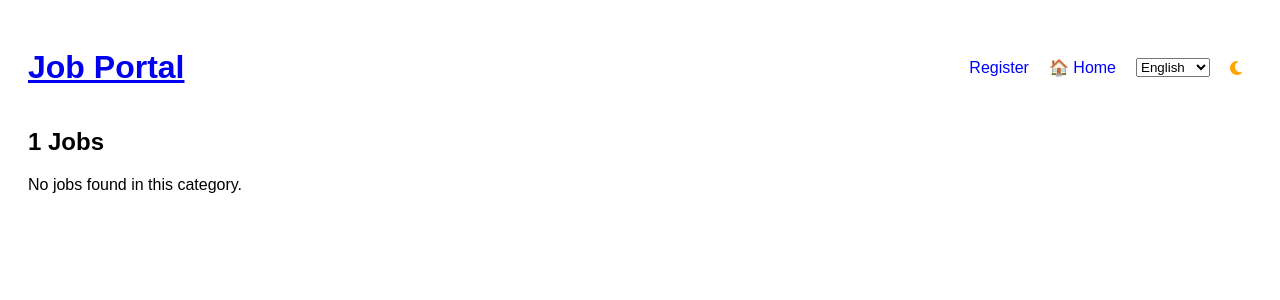
After one commit to Ibrahim-ux955/job-portal, a Flask app: page /category/1 in a window 1280 px wide. The commit adds this page. Shown: the top 300 px of the page. Run offline with Flask 3, Linux system fonts and the light colour scheme; some libraries are stand-ins or nearby versions.

Commit message:
Link category items to dynamic routes and restore map

```diff
--- a/app.py
+++ b/app.py
@@ -155,6 +155,10 @@ def category_view():
     ]
     return render_template('category_view.html', left=left, right=right)
 
+@app.route('/category/<category_name>')
+def category(category_name):
+    jobs = Job.query.filter_by(category=category_name).all()
+    return render_template('category.html', category_name=category_name, jobs=jobs)
 
 
 
--- a/templates/base.html
+++ b/templates/base.html
@@ -154,6 +154,7 @@
     <header>
         <div>
             <h1><a href="{{ url_for('home') }}">{{ _('Job Portal') }}</a></h1>
+
         </div>
         <nav style="display: flex; align-items: center; gap: 10px; flex-wrap: wrap;">
             {% if user %}
--- /dev/null
+++ b/templates/category.html
@@ -0,0 +1,13 @@
+{% extends "base.html" %}
+{% block content %}
+  <h2>{{ category_name|title }} Jobs</h2>
+  {% if jobs %}
+    <ul>
+      {% for job in jobs %}
+        <li><a href="{{ url_for('job_detail', job_id=job.id) }}">{{ job.title }}</a></li>
+      {% endfor %}
+    </ul>
+  {% else %}
+    <p>No jobs found in this category.</p>
+  {% endif %}
+{% endblock %}
```
Also changed, not shown: templates/index.html (+6 -6 lines), category.html (deleted).
